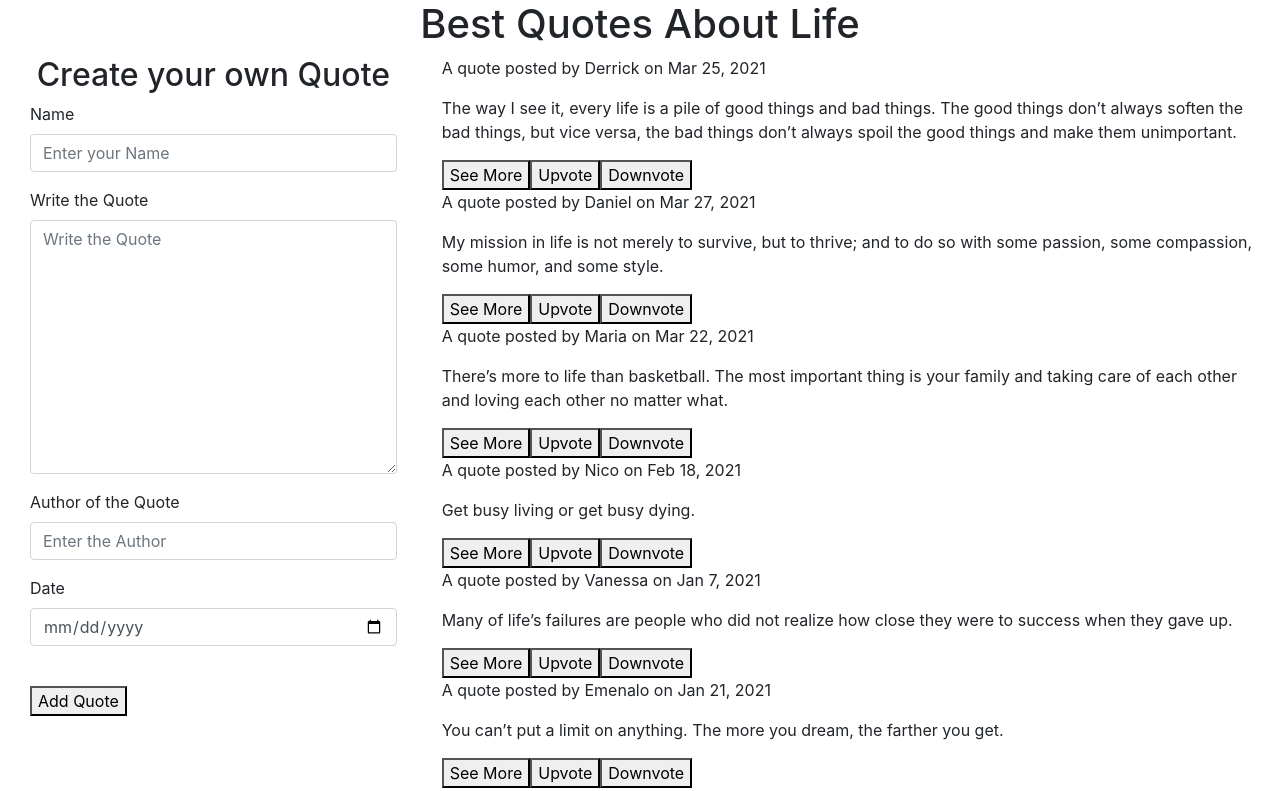
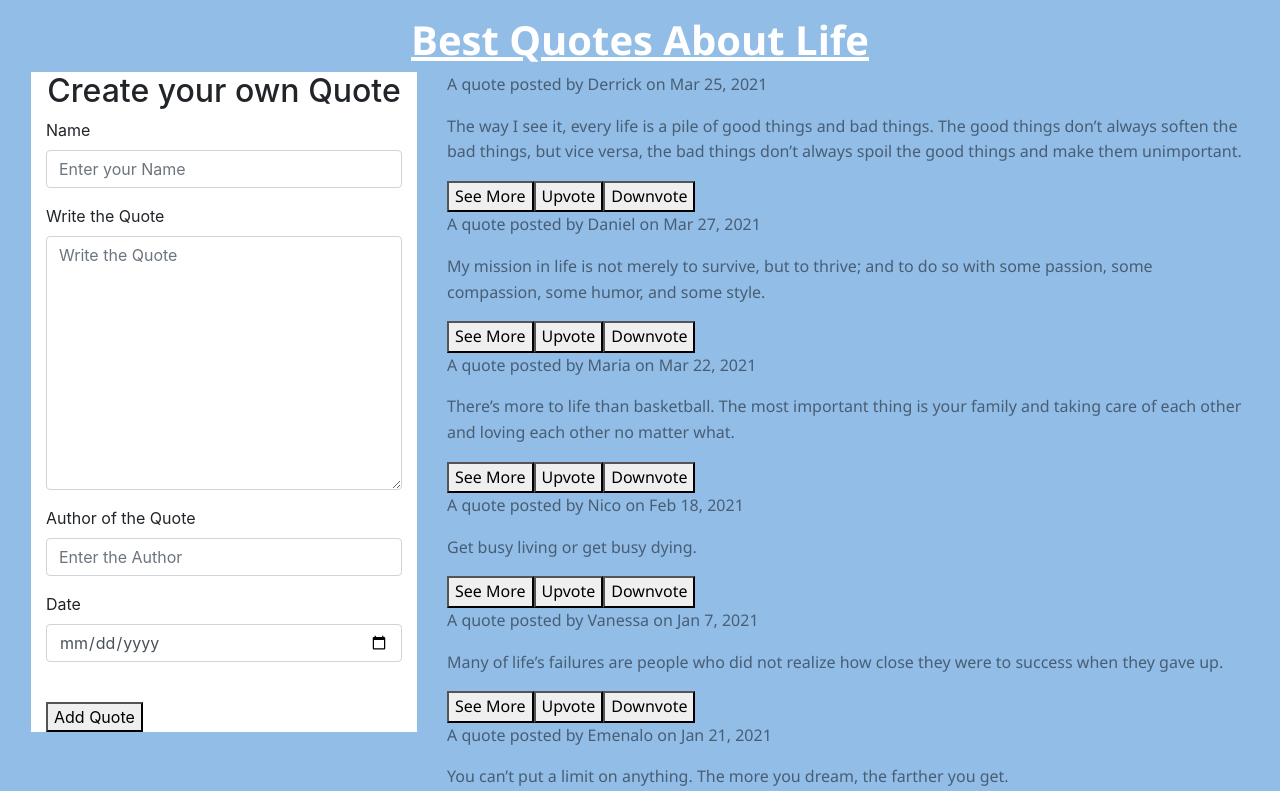
Before and after one commit to Derrick-Nyongesa/Quotes, an Angular app: page / in a window 1280 px wide. Shown: the top 791 px of the page. Built offline with nearby package versions, Linux system fonts and the light colour scheme.

Commit message:
added custom style to the body and main title

```diff
--- a/src/app/quote-form/quote-form.component.css
+++ b/src/app/quote-form/quote-form.component.css
@@ -0,0 +1,3 @@
+* {
+    box-sizing: border-box;
+}
--- a/src/app/quote/quote.component.css
+++ b/src/app/quote/quote.component.css
@@ -1,3 +1,15 @@
-* {
-    box-sizing: border-box;
+body {
+    background: #92bde7;
+    color: #485e74;
+    line-height: 1.6;
+    font-family:'Segoe UI', Tahoma, Geneva, Verdana, sans-serif;
+    padding: 1em;
+    font-size: 16px;
 }
+
+h1{
+    font-size: 40px;
+    font-weight: bold;
+    text-decoration: underline;
+    color: #ffffff;
+}
```
